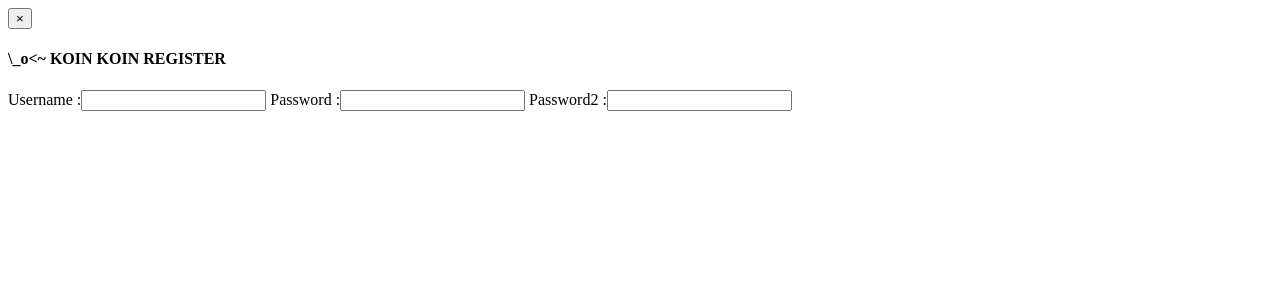
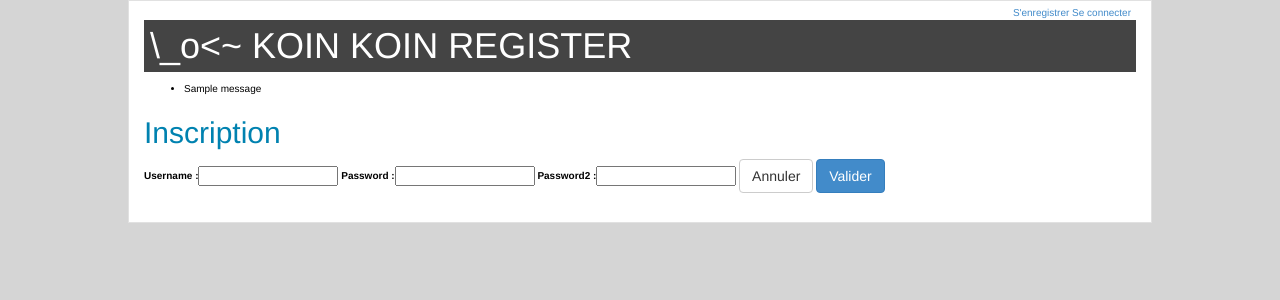
Before and after one commit to bougie/yanos, a Django app: page /accounts/register in a window 1280 px wide. Shown: the top 300 px of the page. Run offline with Django 3.2, Linux system fonts and the light colour scheme; tables that the repository leaves empty hold one stand-in row (values such as "Sample post"); one stand-in notice (Sample message) is shown; parts of the project's set-up code (start-up, migrations or seed data) failed here and were passed over; some libraries are stand-ins or nearby versions.

Commit message:
feat(accounts): Add a plain login and register page
Split login.j2 and register.j2 into several template files:
  - one for the form body
  - one for the modal which includes the form body
  - one for the plain page which include the form body
Also add django messaging system in template for all page and juste for
login and register in views.py

```diff
--- a/accounts/templates/accounts/register.j2
+++ b/accounts/templates/accounts/register.j2
@@ -1,14 +1,7 @@
-{% load bootstrap %}
+{% extends 'base.j2' %}
 
 {% block content %}
-<div class="modal-header">
-	<button type="button" class="close" data-dismiss="modal" aria-hidden="true">&times;</button>
-	<h4 class="modal-title">{{page_title}}</h4>
-</div>
-<div class="modal-body">
-	<form action="{% url 'accounts_register' %}" method="POST" id="register-form">
-		{% csrf_token %}
-		{{form|bootstrap}}
-	</form>
-</div>
+	<h2>Inscription</h2>
+
+	{% include 'accounts/register_form.j2' %}
 {% endblock %}
--- /dev/null
+++ b/accounts/templates/accounts/register_form.j2
@@ -0,0 +1,11 @@
+{% load bootstrap %}
+
+<form action="{% url 'accounts_register' %}" method="POST" id="register-form">
+	{% csrf_token %}
+	{{form|bootstrap}}
+
+	{% if ajax == False %}
+		<button type="button" class="btn btn-default">Annuler</button>
+		<button type="submit" class="btn btn-primary">Valider</button>
+	{% endif %}
+</form>
--- a/accounts/views.py
+++ b/accounts/views.py
@@ -1,7 +1,8 @@
 from django.core.urlresolvers import reverse
 from django.shortcuts import redirect
+from django.contrib import messages
+from django.contrib.auth.decorators import login_required
 import django.contrib.auth
-from django.contrib.auth.decorators import login_required
 
 from lib.renderer import request_render
 from lib.response import JsonResponse
@@ -48,13 +49,25 @@ def login(request):
                 'msg': 'Veuillez à remplir correctement le formulaire'
             }
 
-        return JsonResponse(content=json)
+        if request.is_ajax():
+            return JsonResponse(content=json)
+        else:
+            if json['success']:
+                messages.add_message(request, messages.SUCCESS, json['msg'])
+                return redirect('index')
+            else:
+                messages.add_message(request, messages.ERROR, json['msg'])
     else:
         form = LoginForm()
-        tpl_vars = {
-            'page_title': '\_o<~ KOIN KOIN LOGIN',
-            'form': form
-        }
+
+    tpl_vars = {
+        'page_title': '\_o<~ KOIN KOIN LOGIN',
+        'form': form,
+        'ajax': request.is_ajax()
+    }
+    if request.is_ajax():
+        return request_render(request, 'accounts/login_ajax.j2', tpl_vars)
+    else:
         return request_render(request, 'accounts/login.j2', tpl_vars)
 
 
@@ -117,13 +130,27 @@ def register(request):
                 'msg': 'Veuillez remplir correctement le formulaire'
             }
 
-        return JsonResponse(content=json, status=200)
+        if request.is_ajax():
+            return JsonResponse(content=json, status=200)
+        else:
+            if json['success']:
+                messages.add_message(request, messages.SUCCESS, json['msg'])
+                return redirect('index')
+            else:
+                messages.add_message(request, messages.ERROR, json['msg'])
     else:
         form = RegisterForm()
 
-        tpl_vars = {
-            'page_title': '\_o<~ KOIN KOIN REGISTER',
-            'form': form
-        }
+    tpl_vars = {
+        'page_title': '\_o<~ KOIN KOIN REGISTER',
+        'form': form,
+        'ajax': request.is_ajax()
+    }
 
+    if request.is_ajax():
+        return request_render(
+            request,
+            'accounts/register_ajax.j2',
+            tpl_vars)
+    else:
         return request_render(request, 'accounts/register.j2', tpl_vars)
--- a/core/templates/base.j2
+++ b/core/templates/base.j2
@@ -31,6 +31,17 @@
 				<div class="modal fade" id="login-popup" tabindex="-1" role="dialog" aria-labelledby="login-popup-label" aria-hidden="true">
 					<div class="modal-dialog"><div class="modal-content"></div></div>
 				</div>
+
+				{% if messages %}
+					<ul class="messages">
+						{% for message in messages %}
+							<li{% if message.tags %} class="{{ message.tags }}"{% endif %}>
+								{{ message }}
+							</li>
+						{% endfor %}
+					</ul>
+				{% endif %}
+
 				{% block content %}
 				{% endblock %}
 			</div>
```
Also changed, not shown: accounts/templates/accounts/login.j2 (+4 -11 lines), accounts/templates/accounts/login_ajax.j2 (added, +7 -0 lines), accounts/templates/accounts/login_form.j2 (added, +11 -0 lines), accounts/templates/accounts/register_ajax.j2 (added, +9 -0 lines).
